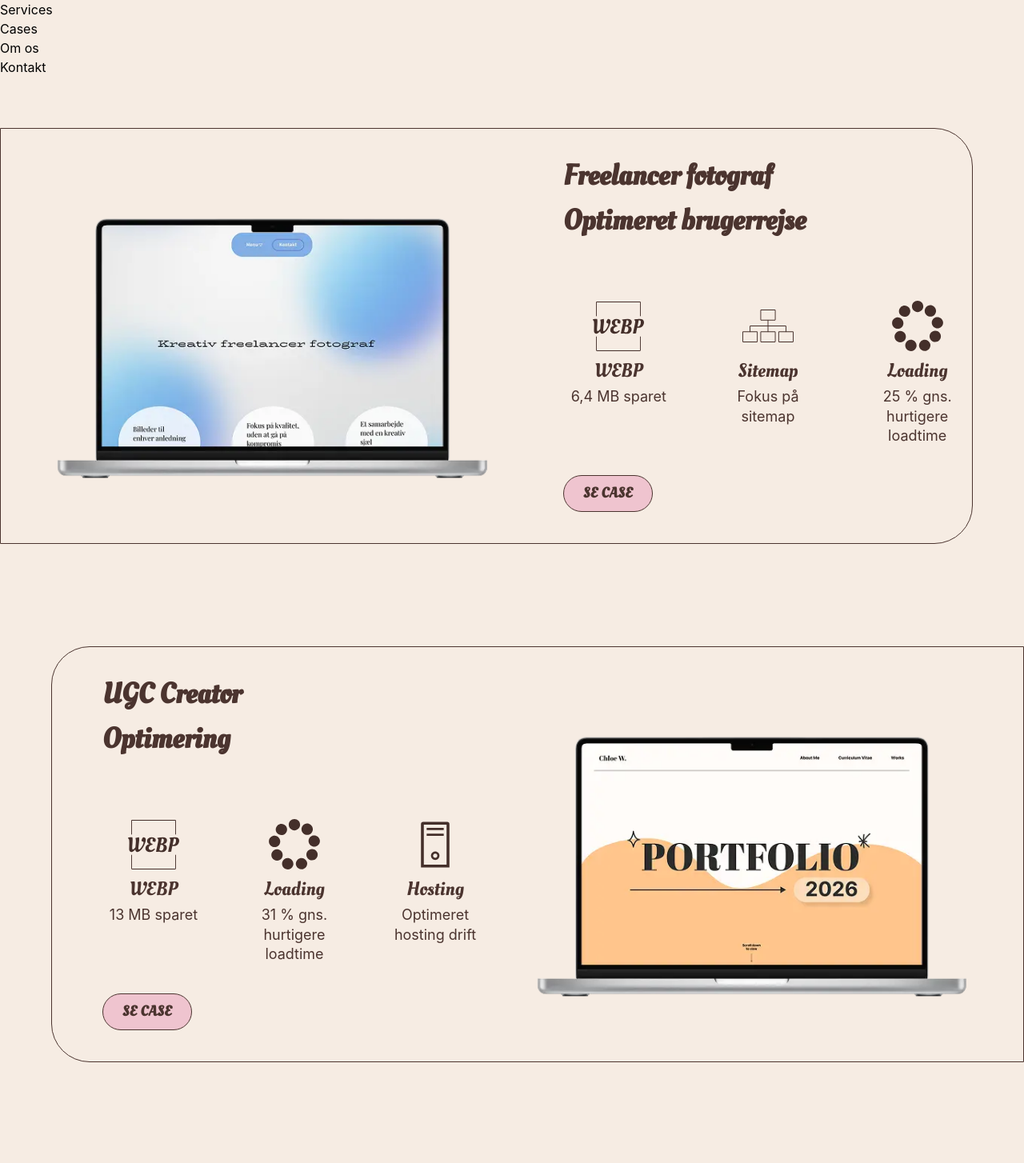
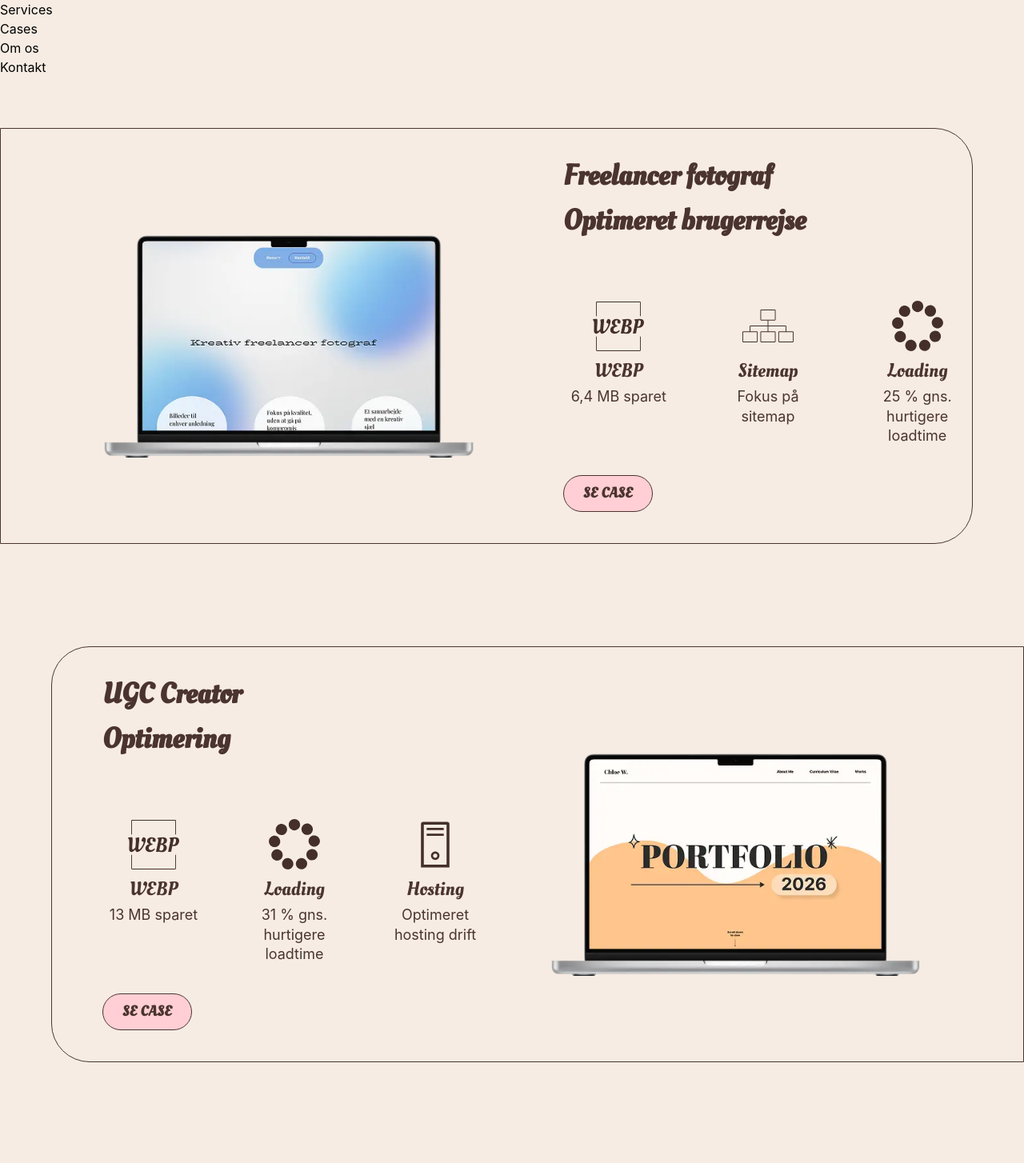
Before and after one commit to Rosa2401/ROOT, a React (Vite) app: page /cases in a window 1280 px wide. Shown: the top 1454 px of the page at 80% size. Built offline with nearby package versions, Linux system fonts and the light colour scheme.

Commit message:
billeder

```diff
--- a/src/components/CaseL.jsx
+++ b/src/components/CaseL.jsx
@@ -18,7 +18,7 @@ const CaseL = ({
               <img
                 src={image}
                 alt={imageAlt}
-                className="max-h-[70%] max-w-[70%] object-contain ml-[5%]"
+                className="max-h-[60%] max-w-[60%] object-contain ml-[10%]"
               />
             ) : (
               <div className="h-full w-full" />
@@ -79,7 +79,7 @@ const CaseL = ({
             {buttonText && buttonLink && (
                 <a
                 href={buttonLink}
-                className="font-oleo mt-6 inline-block rounded-full border border-[#4b342f] bg-[#efc4cf] px-6 py-2 text-lg font-semibold uppercase tracking-wide"
+                className="font-oleo mt-6 inline-block rounded-full border border-[#4b342f] bg-[#FFCFD5] px-6 py-2 text-lg font-semibold uppercase tracking-wide"
                 >
                 {buttonText}
                 </a>
--- a/src/components/CaseR.jsx
+++ b/src/components/CaseR.jsx
@@ -64,7 +64,7 @@ const CaseR = ({
             {buttonText && buttonLink && (
               <a
                 href={buttonLink}
-                className="font-oleo mt-6 inline-block rounded-full border border-[#4b342f] bg-[#efc4cf] px-6 py-2 text-lg font-semibold uppercase tracking-wide"
+                className="font-oleo mt-6 inline-block rounded-full border border-[#4b342f] bg-[#FFCFD5] px-6 py-2 text-lg font-semibold uppercase tracking-wide"
               >
                 {buttonText}
               </a>
@@ -80,7 +80,7 @@ const CaseR = ({
               <img
                 src={image}
                 alt={imageAlt}
-                className="max-h-[70%] max-w-[70%] object-contain mr-[5%]"
+                className="max-h-[60%] max-w-[60%] object-contain mr-[10%]"
               />
             ) : (
               <div className="h-full w-full" />
--- a/src/components/FiftyL.jsx
+++ b/src/components/FiftyL.jsx
@@ -24,7 +24,7 @@ imageLink,
                     <img
                         src={image}
                         alt={imageAlt}
-                        className="h-[70%] w-[70%] object-contain"
+                        className="h-[60%] w-[60%] object-contain"
                     />
                     </Link>
                     ) : (
@@ -70,7 +70,7 @@ imageLink,
             {buttonText && buttonLink && (
                 <a
                 href={buttonLink}
-                className="font-oleo mt-6 inline-block rounded-full border border-[#4b342f] bg-[#efc4cf] px-6 py-2 text-lg font-semibold uppercase tracking-wide"
+                className="font-oleo mt-6 inline-block rounded-full border border-[#4b342f] bg-[#FFCFD5] px-6 py-2 text-lg font-semibold uppercase tracking-wide"
                 >
                 {buttonText}
                 </a>
--- a/src/components/FiftyR.jsx
+++ b/src/components/FiftyR.jsx
@@ -53,7 +53,7 @@ imageLink,
             {buttonText && buttonLink && (
                 <a
                 href={buttonLink}
-                className="font-oleo mt-6 inline-block rounded-full border border-[#4b342f] bg-[#efc4cf] px-6 py-2 text-lg font-semibold uppercase tracking-wide"
+                className="font-oleo mt-6 inline-block rounded-full border border-[#4b342f] bg-[#FFCFD5] px-6 py-2 text-lg font-semibold uppercase tracking-wide"
                 >
                 {buttonText}
                 </a>
@@ -68,7 +68,7 @@ imageLink,
                     <img
                         src={image}
                         alt={imageAlt}
-                        className="h-[70%] w-[70%] object-contain"
+                        className="h-[60%] w-[60%] object-contain"
                     />
                     </Link>
                     ) : (
```
